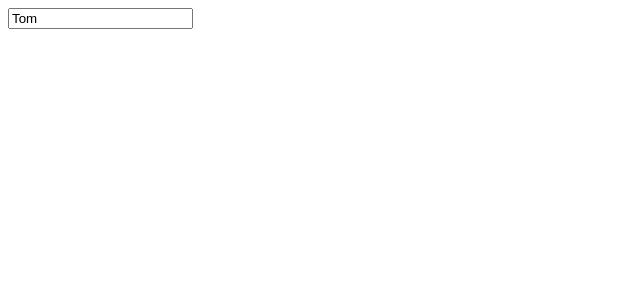
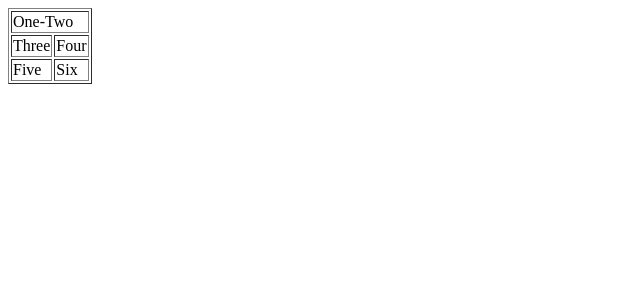
Before and after one commit to VSMinenko/metanit, an Angular app: page / in a window 1280 px wide. Shown: the top 300 px of the page, without its empty margins (0-640 px from the left). Built offline with nearby package versions, Linux system fonts and the light colour scheme.

Commit message:
Binding to an attribute

```diff
--- a/src/app/app.component.html
+++ b/src/app/app.component.html
@@ -1 +1,13 @@
-<input type="text" [value]="name" />
+<table border="1">
+  <tr>
+    <td [attr.colspan]="colspan">One-Two</td>
+  </tr>
+  <tr>
+    <td>Three</td>
+    <td>Four</td>
+  </tr>
+  <tr>
+    <td>Five</td>
+    <td>Six</td>
+  </tr>
+</table>
--- a/src/app/app.component.ts
+++ b/src/app/app.component.ts
@@ -7,5 +7,5 @@ import { Component } from '@angular/core';
 })
 export class AppComponent {
   title = 'metanit';
-  name = 'Tom';
+  colspan = 2;
 }
```
